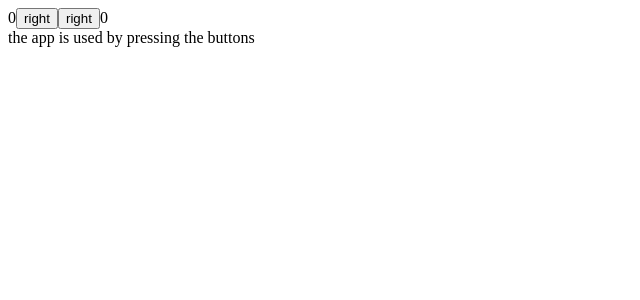
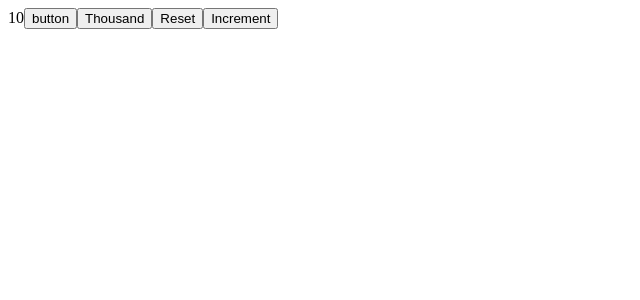
Before and after one commit to xiaqian1999/full-stack-open-project, a React (Vite) app in the folder part1/: page / in a window 1280 px wide. Shown: the top 300 px of the page, without its empty margins (0-640 px from the left). Built offline with nearby package versions, Linux system fonts and the light colour scheme.

Commit message:
Part 1: function inside another function

```diff
--- a/part1/src/App.jsx
+++ b/part1/src/App.jsx
@@ -1,57 +1,24 @@
 import { useState } from 'react'
 
+const App = () => {
+  const [value, setValue] = useState(10)
 
-const History = (props) => {
-  if (props.allClicks.length === 0){
-    return(
-      <div>
-        the app is used by pressing the buttons
-      </div>
-    )
-  }
-  return (
-    <div>
-      button press history: {props.allClicks.join(' ')}
-    </div>
-  )
-}
-
-const Button = ({handleClick, text}) => (
-  <button onClick={handleClick}>
-    {text}
-  </button>
-)
-
-const App = () => {
-  const [left, setLeft] = useState(0)
-  const [right, setRight] = useState(0)
-  const [allClicks, setAll] = useState([])
-  const [total, setTotal] = useState(0)
-
-
-  const handleLeftClick = () => {
-    setAll(allClicks.concat('L'))
-    const updatedLeft = left + 1
-    setLeft(updatedLeft)
-    setTotal(updatedLeft + right)
+  const hello = (who) => () => {
+    console.log('hello, ', who)
   }
 
-
-  const handleRightClick = () => {
-    setAll(allClicks.concat('R'))
-    const updatedRight = right + 1
-    setRight(updatedRight + 1)
-    setTotal(left + updatedRight)
+  const setToValue = (newValue) => () => {
+    console.log('value now', newValue)
+    setValue(newValue)
   }
 
   return (
     <div>
-      {left}
-      <Button handleClick={handleLeftClick} text='right' />
-      <Button handleClick={handleRightClick} text='right' />
-      {right}
-
-      <History allClicks={allClicks} />
+      {value}
+      <button onClick={hello('something')}>button</button>
+      <button onClick={setToValue(1000)}>Thousand</button>
+      <button onClick={setToValue(0)}>Reset</button>
+      <button onClick={setToValue(value + 1)}>Increment</button>
     </div>
   )
 }
```
